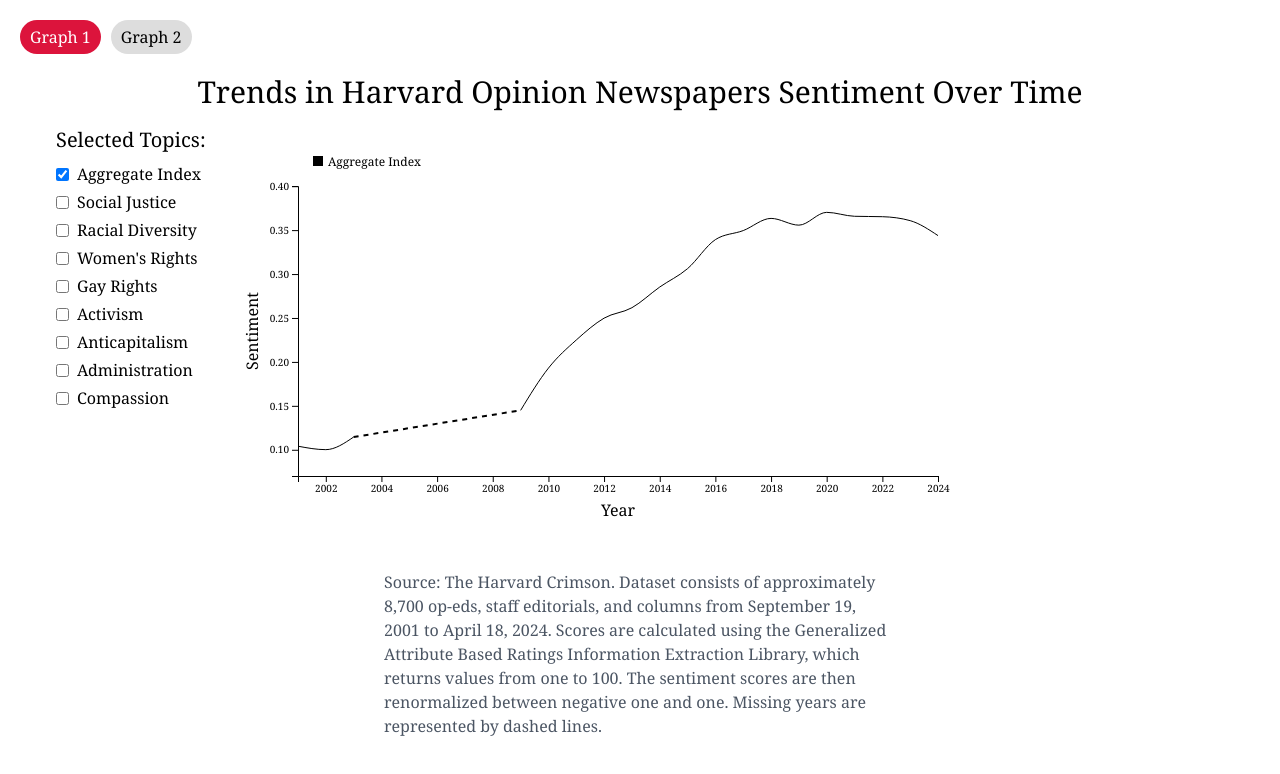
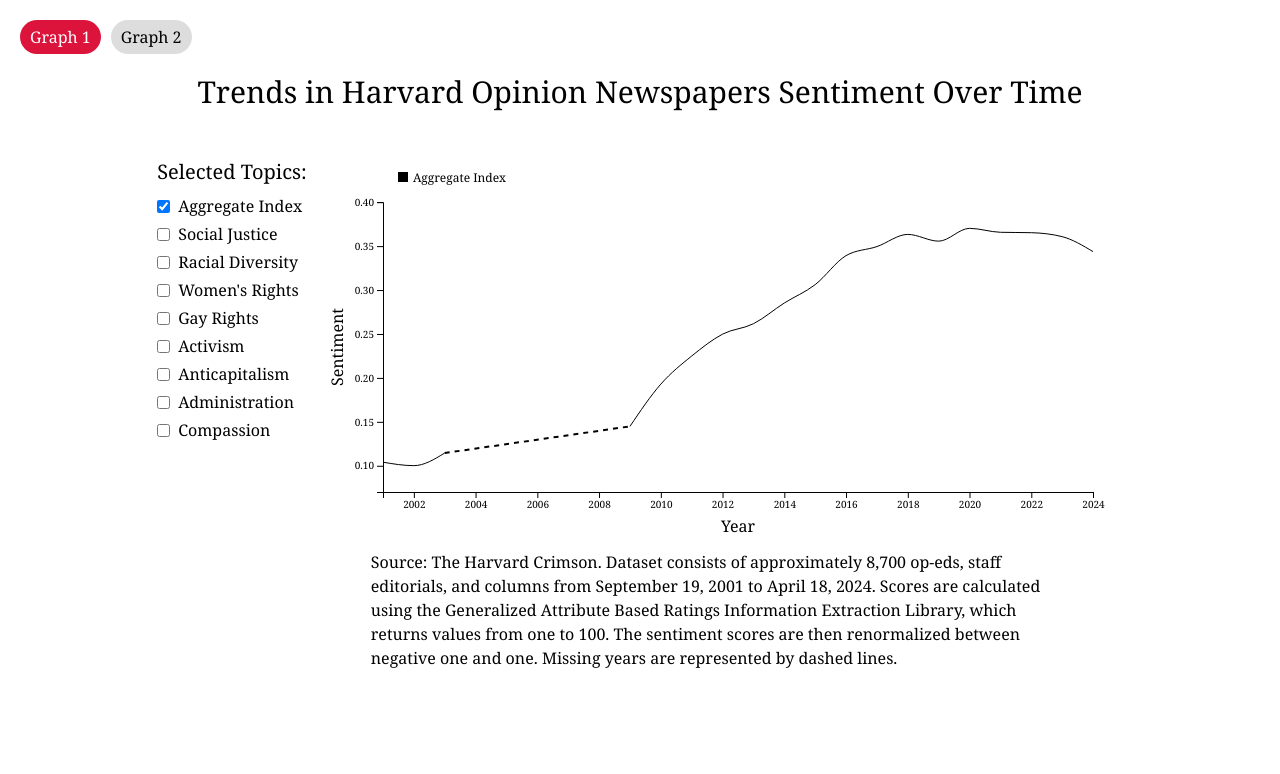
Before and after one commit to theharvardcrimson/sentiment-analysis-graphs, a React (Create React App) app: page /graph1 in a window 1280 px wide. Shown: the top 774 px of the page. Built offline with nearby package versions, Linux system fonts and the light colour scheme.

Commit message:
continue with styling changes

```diff
--- a/src/App.js
+++ b/src/App.js
@@ -2,7 +2,6 @@
 import './App.css';
 import Graph1Packaged from './Graph1Packaged';
 import Graph2Packaged from './Graph2Packaged';
-import { tooltipText as captionText } from './tooltipText'
 
 function App() {
   // State to keep track of which graph to display
@@ -41,12 +40,12 @@
           Graph 2
         </label>
       </div>
+
       {/* Conditional rendering of Graph components based on selectedGraph state */}
-      {selectedGraph === 'graph1' ? <Graph1Packaged setTooltipText={setTooltipText} /> : <Graph2Packaged setTooltipText={setTooltipText} />}
+      {selectedGraph === 'graph1'
+        ? <Graph1Packaged setTooltipText={setTooltipText} />
+        : <Graph2Packaged setTooltipText={setTooltipText} />}
       {/* {selectedGraph === 'graph1' ? <GraphCaption1 /> : <GraphCaption2 />} */}
-      <h4 className="max-w-lg mx-auto text-gray-600 mt-2 text-left">
-        {selectedGraph === 'graph1' ? captionText.HarvardOnlyGraph : captionText.AggregateGraph}
-      </h4>
       {/* {tooltipText && <h4 className="max-w-lg mx-auto text-gray-600 mt-2 text-left">
         {tooltipText}
       </h4>} */}
--- a/src/Graph1Packaged.js
+++ b/src/Graph1Packaged.js
@@ -63,6 +63,7 @@
           ))}
         </div>
       }
+      selectedGraph={'graph1'}
       graph={<Graph1 selectedCategories={checkedCategories} categoryColors={categoryColors} setTooltipText={setTooltipText} />}
     />
   );
--- a/src/Graph2Packaged.js
+++ b/src/Graph2Packaged.js
@@ -42,6 +42,7 @@
                     ))}
                 </div>
             }
+            selectedGraph={'graph2'}
             graph={<Graph2 type={selectedType} category={selectedCategory} setTooltipText={setTooltipText} />}
         />
 
--- a/src/GraphPackaged.js
+++ b/src/GraphPackaged.js
@@ -1,21 +1,27 @@
+import { tooltipText as captionText } from './tooltipText'
+
 function GraphPackaged({
-    sidebarTitle, sidebar, graph
+    sidebarTitle, sidebar, graph, selectedGraph
 }) {
     return <div className="App">
         <h1 className="text-3xl">
             Trends in Harvard Opinion Newspapers Sentiment Over Time
         </h1>
 
-        <div className="flex">
+        <div className="flex space-x-4 justify-center mt-8">
             {/* Checkbox side */}
-            <div className="flex flex-col items-start p-4">
-                <h4 className='text-xl mb-2 whitespace-nowrap'>{sidebarTitle}</h4>
+            <div className="flex flex-col items-start">
+                <h4 className='text-xl mb-2 mt-4 whitespace-nowrap'>{sidebarTitle}</h4>
                 {sidebar}
             </div>
 
             {/* Graph side */}
-            <div className="flex-grow p-4">
+            <div className="flex flex-col w-min">
                 {graph}
+
+                <h4 className="px-12 mt-2 text-left">
+                    {selectedGraph === 'graph1' ? captionText.HarvardOnlyGraph : captionText.AggregateGraph}
+                </h4>
             </div>
         </div>
     </div>;
--- a/src/HarvardOnlyChart.js
+++ b/src/HarvardOnlyChart.js
@@ -54,10 +54,9 @@
     container.selectAll("svg").remove();
     container.selectAll("p").remove();
 
-    const margin = { top: 60, right: 100, bottom: 50, left: 60 }, // Increase left margin to accommodate legend
+    const margin = { top: 60, right: 30, bottom: 50, left: 60 }, // Increase left margin to accommodate legend
       width = 800 - margin.left - margin.right,
       height = 400 - margin.top - margin.bottom;
-
 
     const svg = container
       .append("svg")
@@ -95,7 +94,7 @@
       .attr('font-family', 'Georgia, serif');
 
     const tooltip = container.append("p")
-      .classed('hidden text-left px-2 py-1 bg-white border absolute -translate-x-full ml-16 cursor-pointer translate-y-2', true);
+      .classed('hidden text-left w-64 px-2 py-1 bg-white border absolute -translate-x-full ml-16 cursor-pointer translate-y-2', true);
 
     const legendWidth = 150;
     let offsetX = 0, offsetY = 0;
@@ -130,18 +129,11 @@
           .y(d => y(d[category]))
           .curve(d3.curveMonotoneX);
 
-        svg.append("path")
-          .datum(data)
-          .attr("fill", "none")
-          .attr("stroke", categoryColors[category])
-          .attr("stroke-width", 1)
-          .attr("d", line)
-          .attr('pointer-events', 'all')
-          .on('mouseover', (e, d) => {
+        const handleMouseOver = (e, d) => {
+          if (!tooltipText[formatCategoryName(category)]) return;
+
           tooltip.classed("hidden", false);
 
-            // show typename in tooltip
-            if (!tooltipText[formatCategoryName(category)]) return;
           const fullText = tooltipText[formatCategoryName(category)];
           tooltip.text(fullText.split(' ').slice(0, 5).join(' ') + '... (Show more)');
 
@@ -156,7 +148,16 @@
               tooltip.classed("hidden", true);
               tooltip.classed('cursor-pointer', true);
             });
-          });
+        }
+
+        svg.append("path")
+          .datum(data)
+          .attr("fill", "none")
+          .attr("stroke", categoryColors[category])
+          .attr("stroke-width", 1)
+          .attr("d", line)
+          .attr('pointer-events', 'all')
+          .on('mouseover', handleMouseOver);
 
         // add missing data line
         svg.append("path")
@@ -165,7 +166,9 @@
           .attr("stroke", categoryColors[category])
           .attr("stroke-width", 2)
           .attr("stroke-dasharray", "5,5")
-          .attr("d", line);
+          .attr("d", line)
+          .attr('pointer-events', 'all')
+          .on('mouseover', handleMouseOver);
 
         if (offsetX + legendWidth > width) {
           offsetX = 0;
```
Lines whose indentation alone changed are shown as unchanged.
